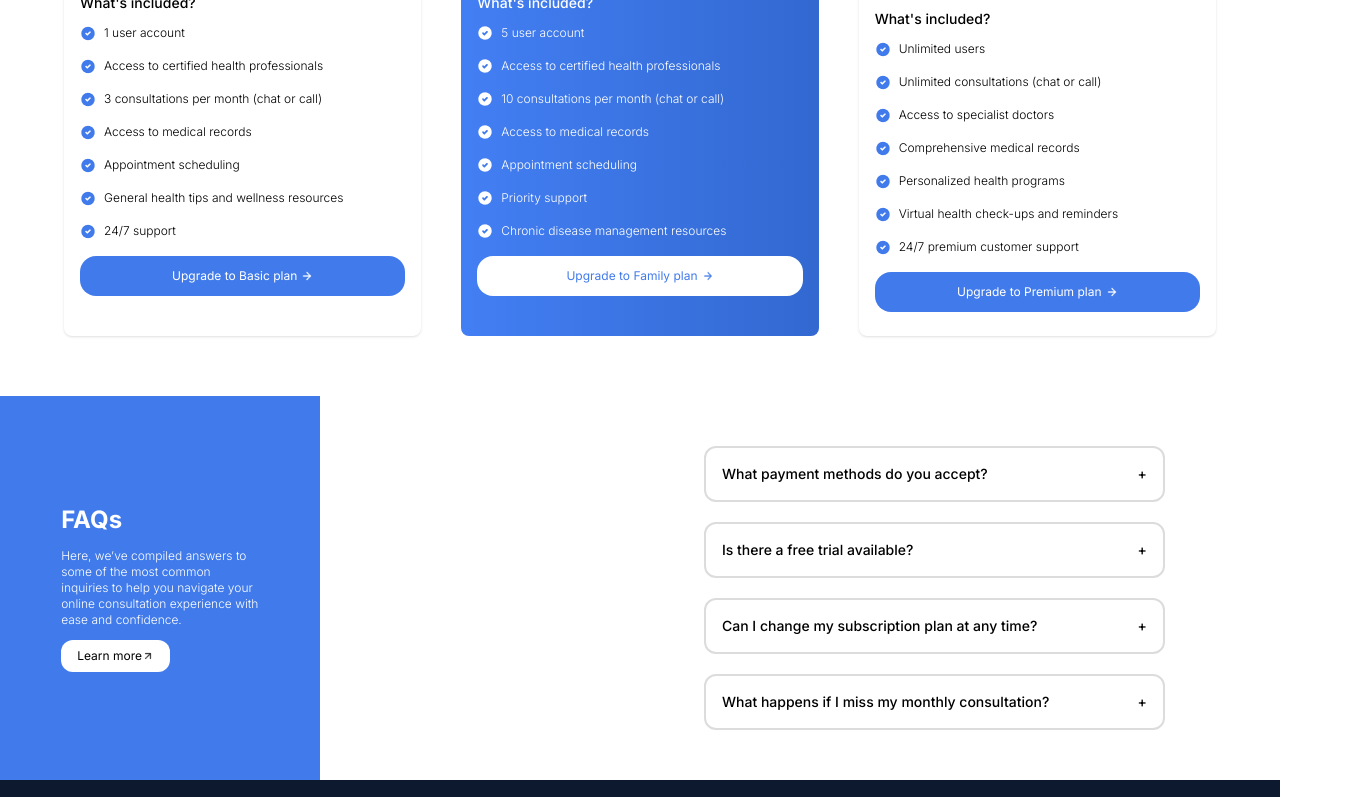
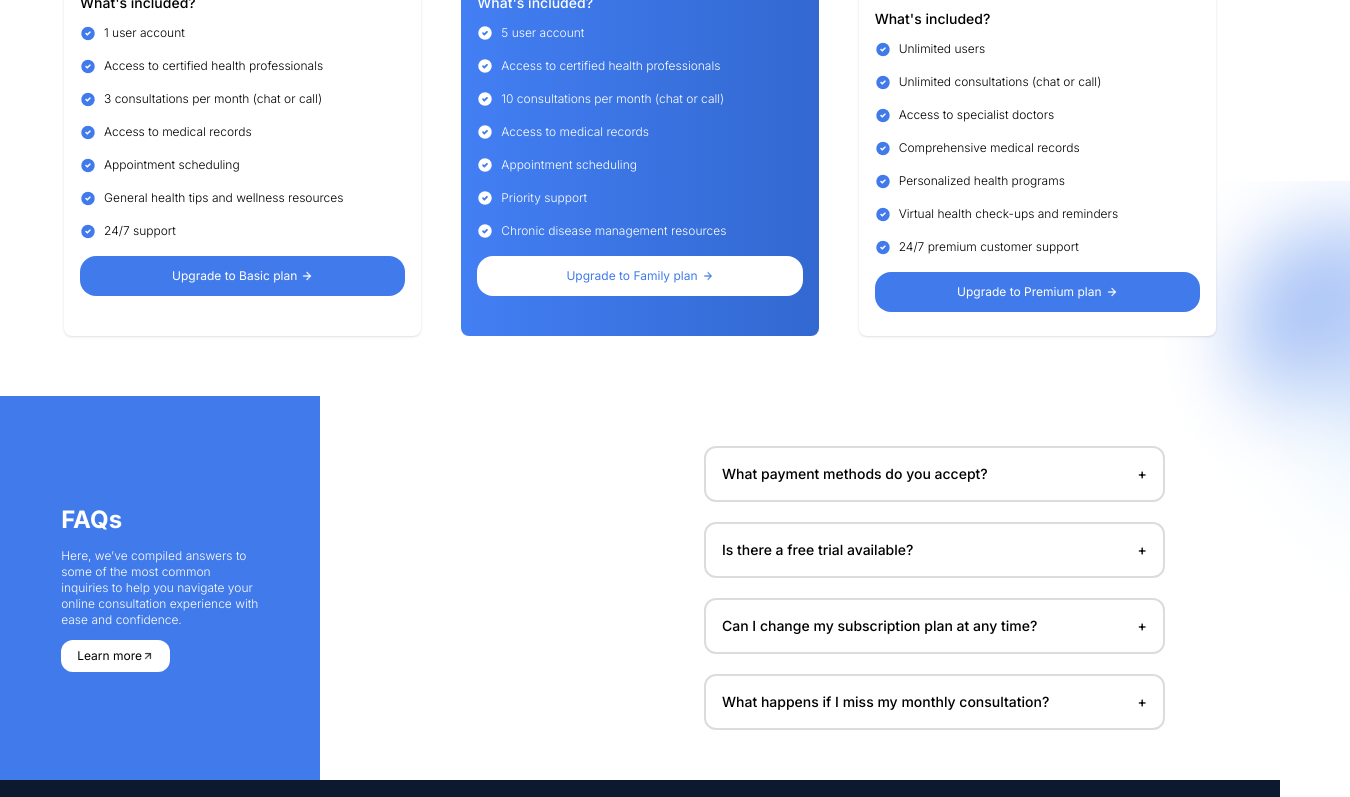
Before and after one commit to SilvernusIfoghale/E-Medatt, a Next.js app: page /pricing in a window 1280 px wide. Shown: the part 596-1393 px from the top of the page, 1350 px wide, since content can reach past the window. Built offline with nearby package versions, Linux system fonts and the light colour scheme.

Commit message:
Adjust screen

```diff
--- a/app/pricing/page.tsx
+++ b/app/pricing/page.tsx
@@ -52,7 +52,7 @@ export default function page() {
         alt="ellipse"
         className="absolute left-[-50px] top-[-170px] rotate-180"
       />
-      <div className="w-[90%]">
+      <div className="w-[90%] ">
         <div className="text-center flex flex-col items-center  my-16 ">
           <div className="relative">
             <Image
@@ -131,6 +131,11 @@ export default function page() {
           />
         </div>
       </div>
+      <Image
+        src={ellipse}
+        alt="ellipse"
+        className="absolute bottom-[35rem] sm:bottom-[180px] right-[-70px] z-[-20]"
+      />
 
       {/* FAQs  */}
       <div className="w-full pt-5 pb-16 mb-8">
```
